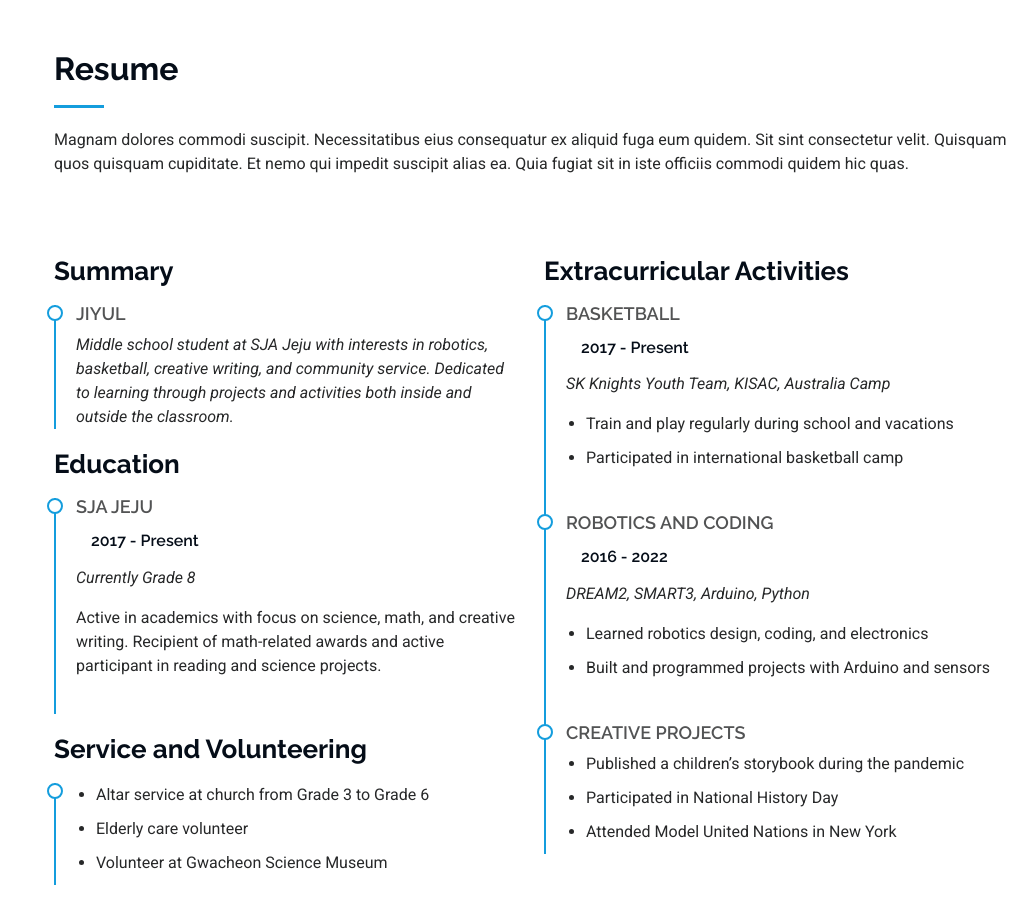
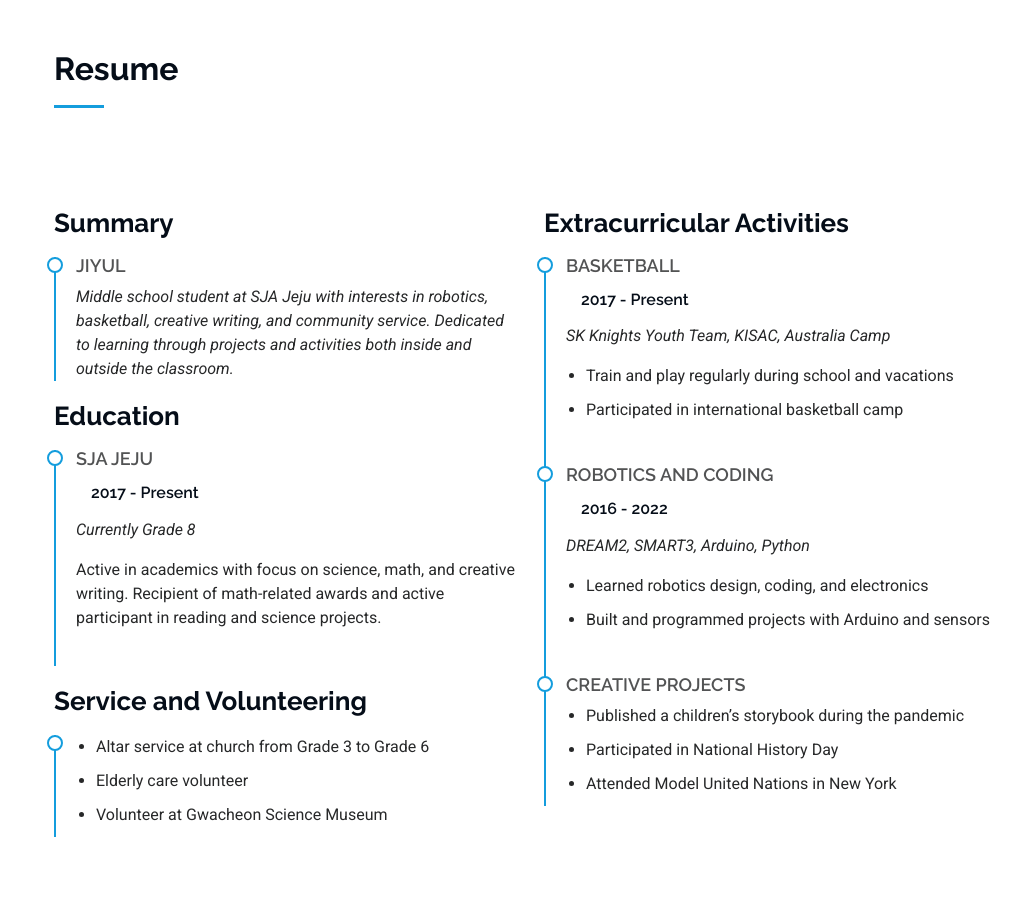
Before and after one commit to jiyullee1205/jiyullee1205.github.io, a plain HTML site: page index.html in a window 1280 px wide. Shown: the part 2060-2984 px from the top of the page, without its empty margins (258-1280 px from the left). Drawn offline with Linux system fonts and the light colour scheme.

Commit message:
changed resume section

```diff
--- a/index.html
+++ b/index.html
@@ -325,12 +325,6 @@
         <!-- Section Title -->
         <div class="container section-title" data-aos="fade-up">
           <h2>Resume</h2>
-          <p>
-            Magnam dolores commodi suscipit. Necessitatibus eius consequatur ex
-            aliquid fuga eum quidem. Sit sint consectetur velit. Quisquam quos
-            quisquam cupiditate. Et nemo qui impedit suscipit alias ea. Quia
-            fugiat sit in iste officiis commodi quidem hic quas.
-          </p>
         </div>
         <!-- End Section Title -->
 
```
